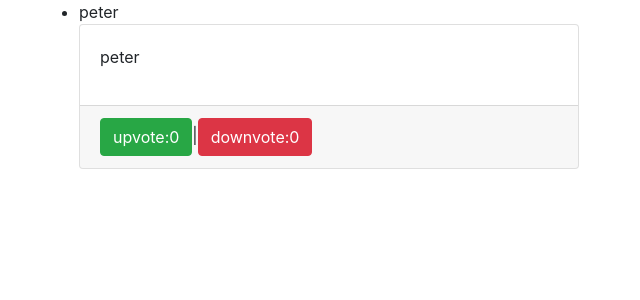
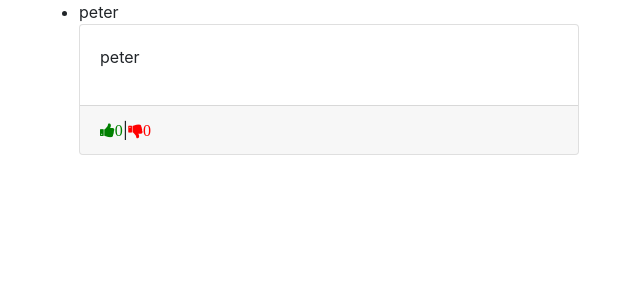
Before and after one commit to peter302/quote, an Angular app: page / in a window 1280 px wide. Shown: the top 300 px of the page, without its empty margins (46-686 px from the left). Built offline with nearby package versions, Linux system fonts and the light colour scheme.

Commit message:
added a thumbs up and thumbs down thumb

```diff
--- a/src/app/quote-detail/quote-detail.component.html
+++ b/src/app/quote-detail/quote-detail.component.html
@@ -1,9 +1,10 @@
+<link rel="stylesheet" href="https://cdnjs.cloudflare.com/ajax/libs/font-awesome/4.7.0/css/font-awesome.min.css">
 <div class="card">
     <div class="card-body">
       <p>{{quote.detail}}</p>
       </div>
     <div class="card-footer">
-     <button class="btn btn-success" (click)="upvote()">upvote:{{quote.likes}}</button><span>|</span><button  class="btn btn-danger" (click)="downvote()">downvote:{{quote.dislikes}}</button>
+     <i class=" fa fa-thumbs-up"  style="color:green;size:30px" (click)="upvote()">{{quote.likes}}</i><span>|</span><i  class="fa fa-thumbs-down" style="color:red"(click)="downvote()">{{quote.dislikes}}</i>
 
      </div>
 </div>
```
